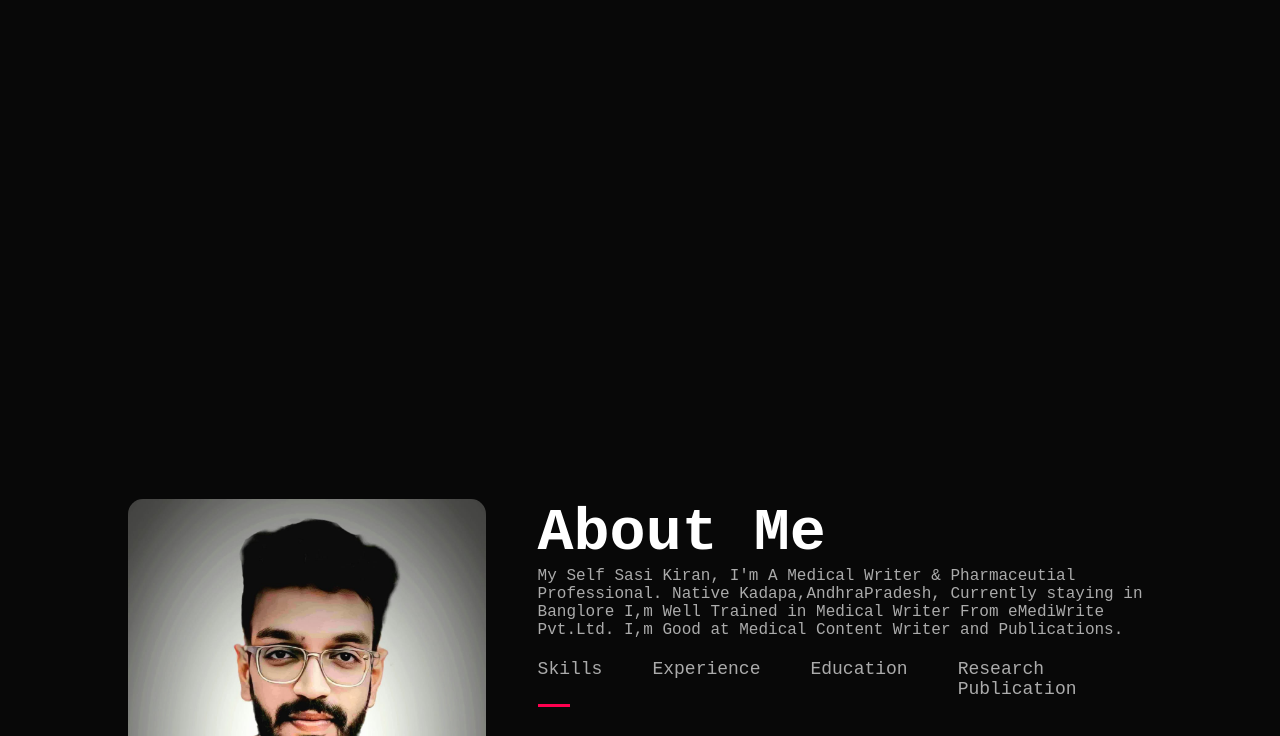
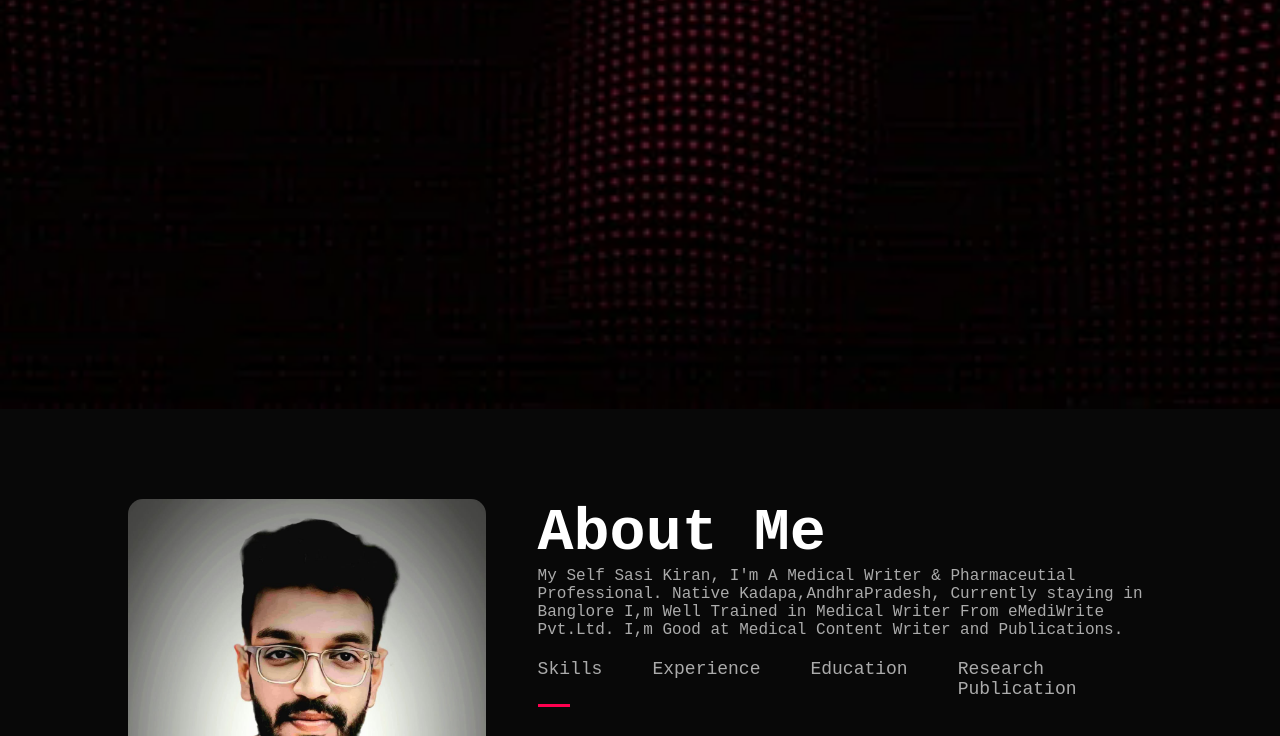
Before and after one commit to Vinaykumar2627/sasiportfolio, a plain HTML site: page index.html in a window 1280 px wide. Shown: the part 391-1127 px from the top of the page. Drawn offline with Linux system fonts and the light colour scheme.

Commit message:
Update style.css

```diff
--- a/style.css
+++ b/style.css
@@ -14,7 +14,7 @@ body{
 #header{
     width: 100%;
     height: 100vh;
-    background-image: url(images/main1.webp);
+    background-image: url(main1.webp);
     background-size: cover;
     background-position: center;
 }
```
